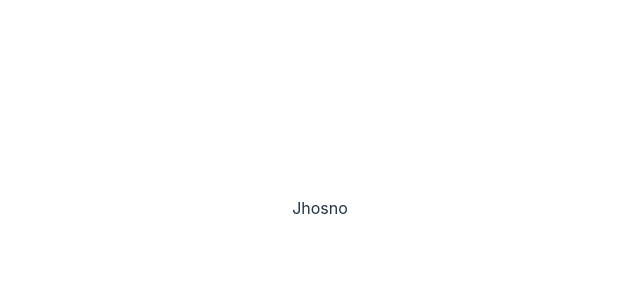
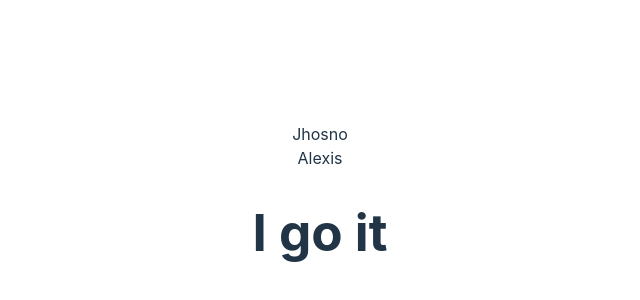
Before and after one commit to jhosnodev/testGit, a React (Vite) app: page / in a window 1280 px wide. Shown: the part 192-492 px from the top of the page, without its empty margins (320-960 px from the left). Built offline with nearby package versions, Linux system fonts and the light colour scheme.

Commit message:
feature (app/src): added new component in api

```diff
--- a/src/App.jsx
+++ b/src/App.jsx
@@ -1,10 +1,12 @@
 import "./App.css";
 import Jhosno from "./Components/Jhosno";
+import Alexis from "./Components/Alexis";
 
 function App() {
   return (
     <>
       <Jhosno/>
+      <Alexis/>
     </>
   );
 }
--- a/src/Components/Alexis.jsx
+++ b/src/Components/Alexis.jsx
@@ -2,7 +2,11 @@ import React from 'react'
 
 const Alexis = () => {
   return (
-    <div>Alexis</div>
+    <>
+        <div>Alexis</div>
+        <h1>I go it</h1>
+    </>
+
   )
 }
 
```
